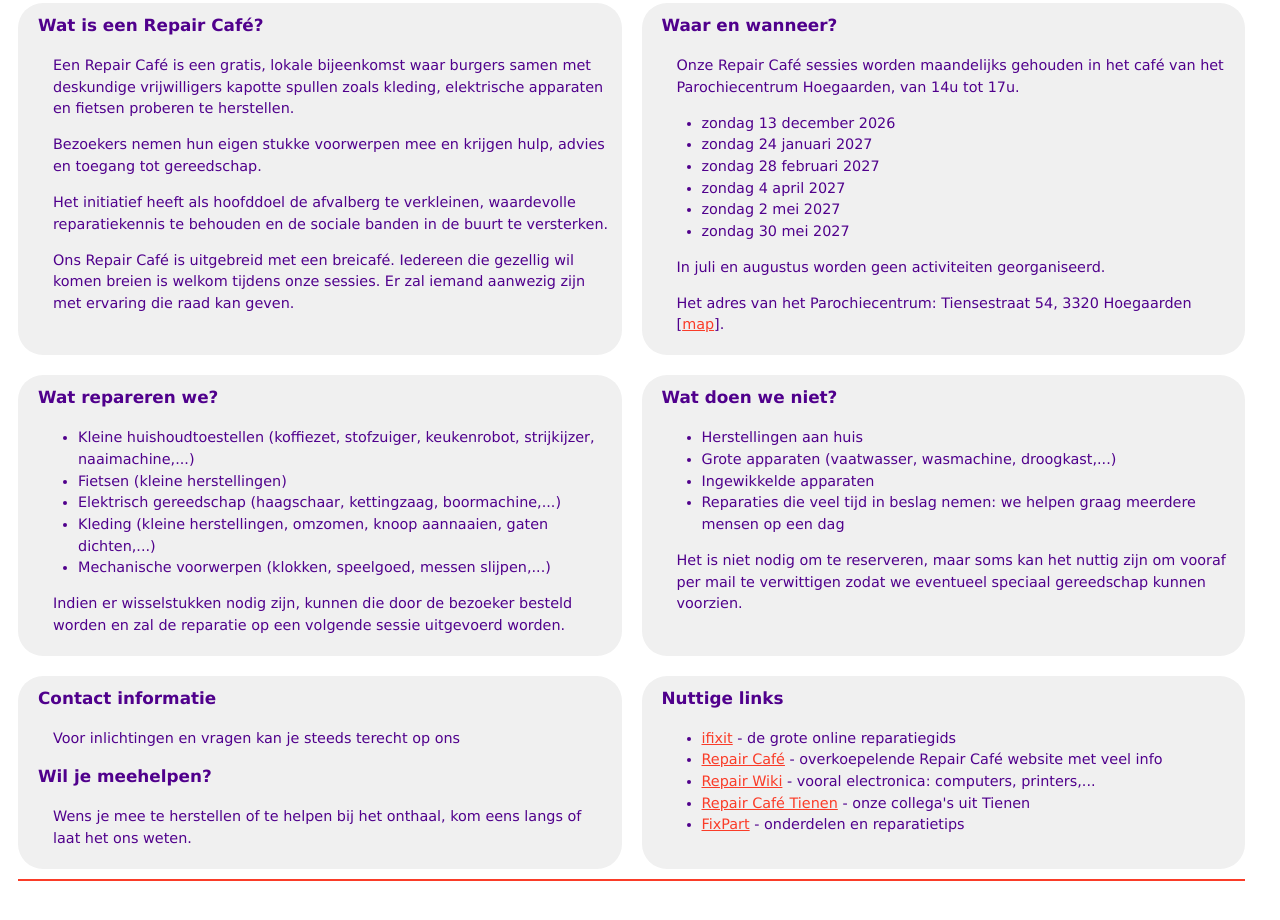
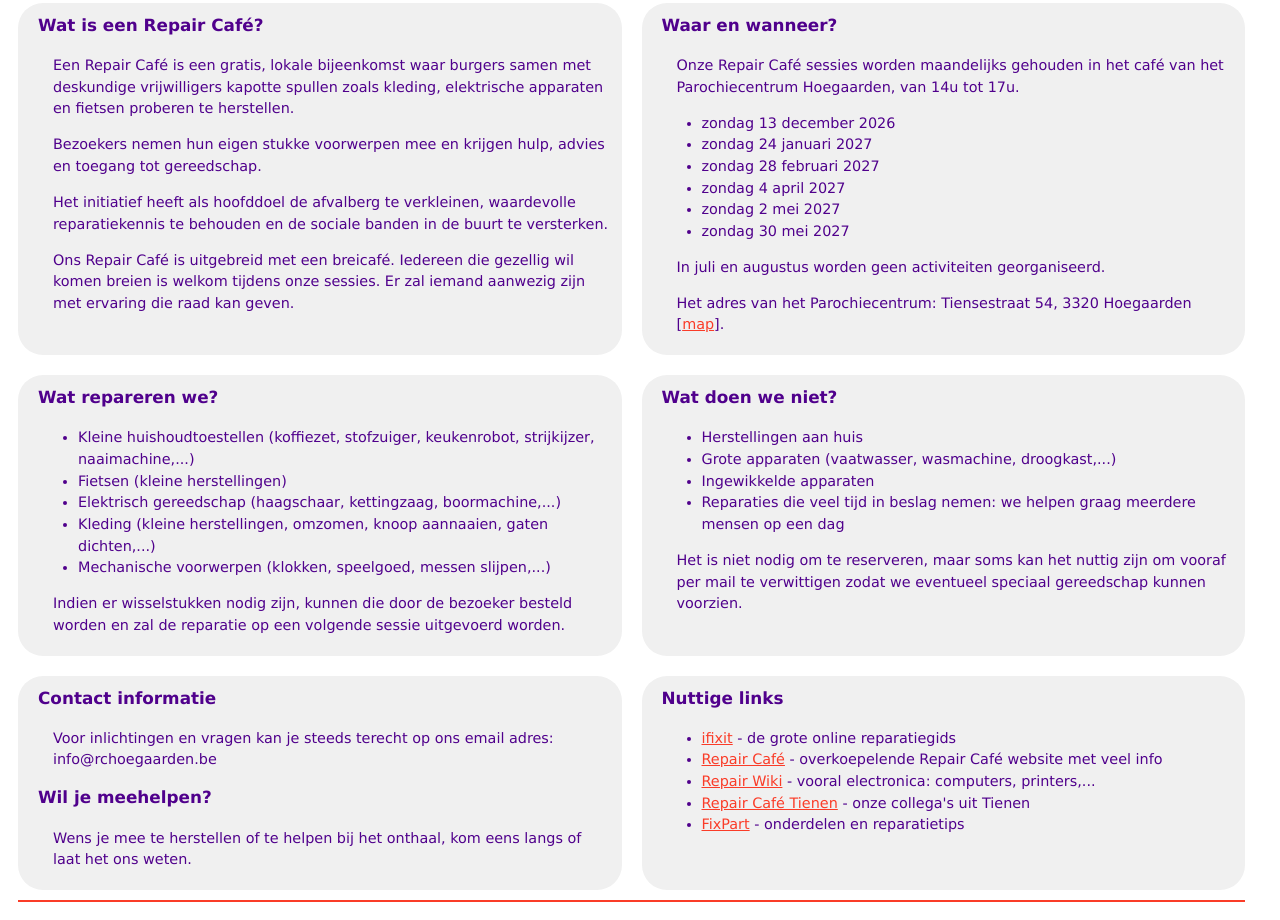
Before and after one commit to rchoegaarden/rchoegaarden.github.io, a plain HTML site: page index.html in a window 1280 px wide. Shown: the part 227-1147 px from the top of the page. Before the commit the page ends 1126 px from the top, so only its background shows below. Drawn offline with Linux system fonts and the light colour scheme.

Commit message:
Update index.html

```diff
--- a/index.html
+++ b/index.html
@@ -61,7 +61,7 @@
 <div class='parent'>
 <div class='sec'>
 <h3>Contact informatie</h3>
-<p>Voor inlichtingen en vragen kan je steeds terecht op ons <span id="emtext1"></span></p>
+<p>Voor inlichtingen en vragen kan je steeds terecht op ons <span id="emtext"></span></p>
 <h3>Wil je meehelpen?</h3>
 <p>Wens je mee te herstellen of te helpen bij het onthaal, kom eens langs of laat het ons weten.</p>
 </ul>
```
